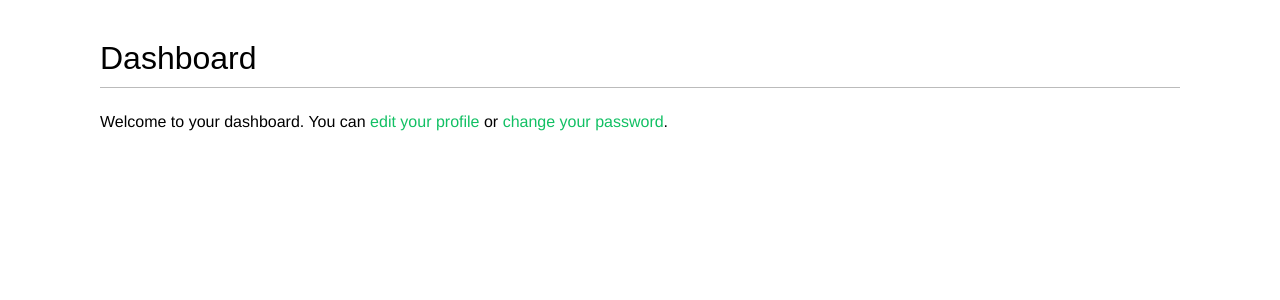
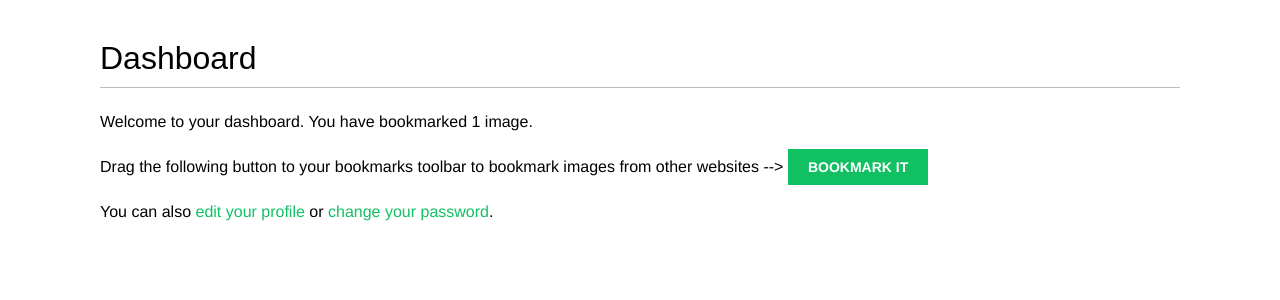
Before and after one commit to JamesJohnson11/PhotoShare, a Django app: page /account/ in a window 1280 px wide. Shown: the part 48-348 px from the top of the page. Run offline with Django 3.2, Linux system fonts and the light colour scheme; a user stored in the database is signed in; data comes from the database, SQL or seed files in the repository; some web fonts are replaced.

Commit message:
Added bookmarklet to dashboard template

```diff
--- a/account/templates/account/dashboard.html
+++ b/account/templates/account/dashboard.html
@@ -4,5 +4,11 @@
 
 {% block content %}
     <h1>Dashboard</h1>
-    <p>Welcome to your dashboard. You can <a href="{% url 'edit' %}">edit your profile</a> or <a href="{% url 'password_change' %}">change your password</a>.</p>
+    {% with total_images_created=request.user.images_created.count %}
+    <p>Welcome to your dashboard. You have bookmarked {{ total_images_created }} image{{ total_images_created|pluralize }}.</p>
+    {% endwith %}
+
+    <p>Drag the following button to your bookmarks toolbar to bookmark images from other websites --> <a href="javascript:{% include 'bookmarklet_launcher.js' %}" class="button">Bookmark it</a></p>
+
+    <p>You can also <a href="{% url 'edit' %}">edit your profile</a> or <a href="{% url 'password_change' %}">change your password</a>.</p>
 {% endblock %}
```
